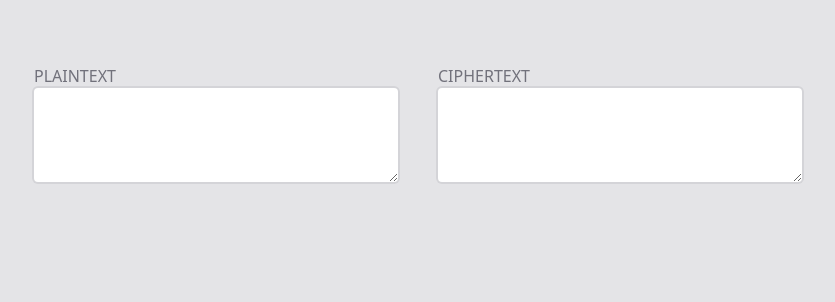
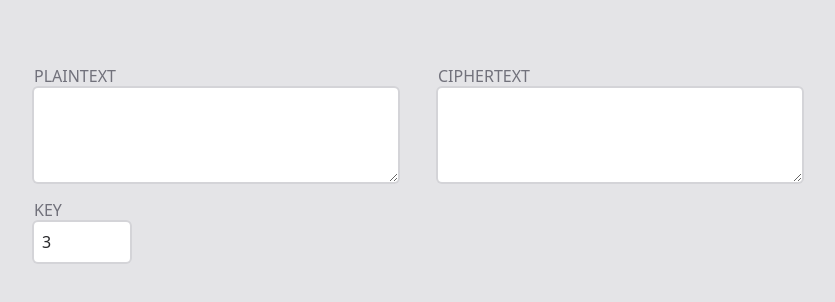
Before and after one commit to drew-kd-rodgers/cipher-website, a website: page index.html in a window 1280 px wide. Shown: the whole page, without its empty margins (222-1057 px from the left). Drawn offline with nearby package versions, Linux system fonts and the light colour scheme.

Commit message:
Add key selector

```diff
--- a/index.html
+++ b/index.html
@@ -13,7 +13,11 @@
         </div>
         <div>
             <label for="ciphertext" class="text-zinc-500">CIPHERTEXT</label><br>
-            <textarea id="ciphertext" name="plaintext" class="p-2 rounded-sm ring-2 ring-zinc-300 bg-white h-full w-full text-zinc-800"></textarea>
+            <textarea id="ciphertext" name="ciphertext" class="p-2 rounded-sm ring-2 ring-zinc-300 bg-white h-full w-full text-zinc-800"></textarea>
+        </div>
+        <div>
+            <label for="key" class="text-zinc-500">KEY</label><br>
+            <input type="number" min="0" max="26" value="3" id="key" name="key" class="p-2 rounded-sm ring-2 ring-zinc-300 bg-white text-zinc-800"></textarea>
         </div>
     </main>
 </body>
```
